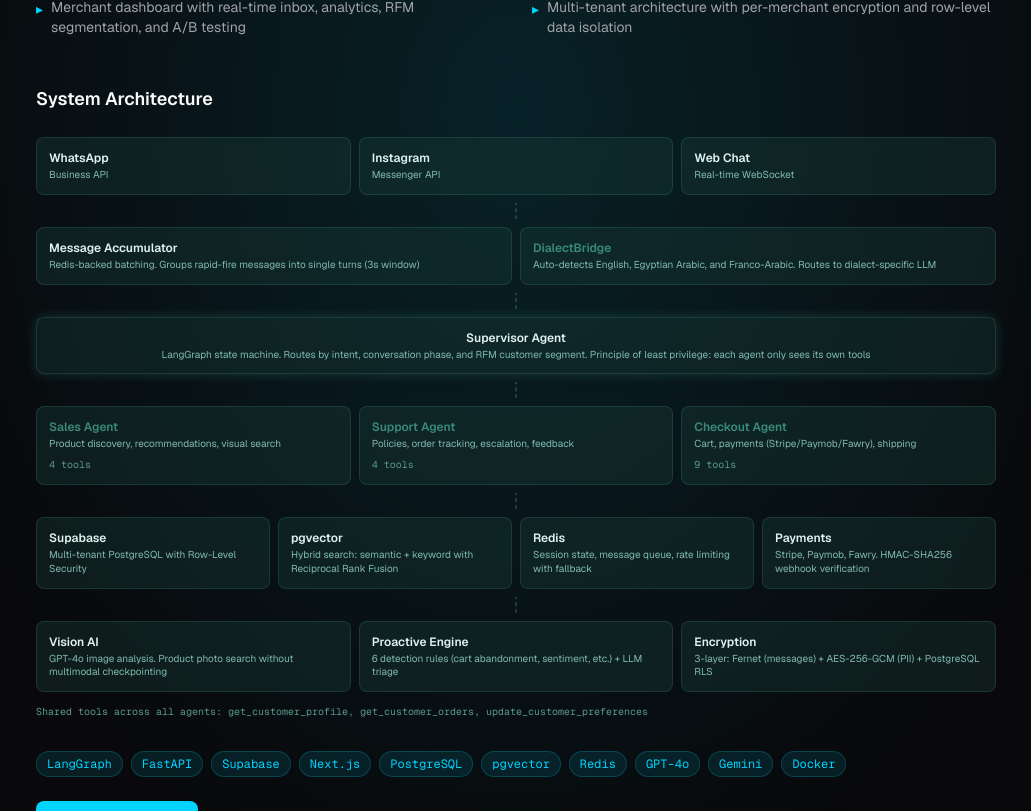
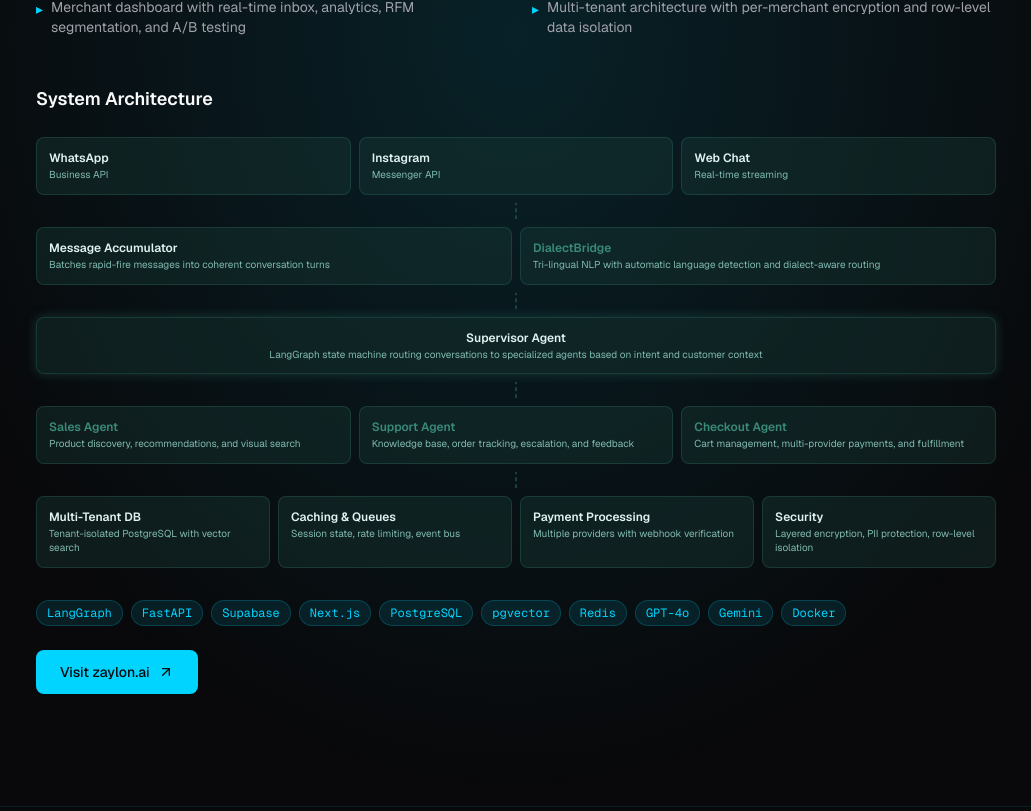
Before and after one commit to Ab-Romia/romia.dev, a Next.js app: page / in a window 1280 px wide. Shown: the part 1514-2325 px from the top of the page, without its empty margins (124-1155 px from the left). Built offline with nearby package versions, Linux system fonts and the light colour scheme.

Commit message:
Simplify architecture diagram to high-level system shape

```diff
--- a/src/components/sections/zaylon-architecture.tsx
+++ b/src/components/sections/zaylon-architecture.tsx
@@ -1,33 +1,12 @@
 "use client";
-
-import { useState } from "react";
 
 const E = {
   primary: "#3A8A7A",
-  dark: "#1B3A35",
   bg: "rgba(27, 58, 53, 0.4)",
   border: "rgba(58, 138, 122, 0.25)",
-  borderHover: "rgba(58, 138, 122, 0.5)",
   text: "#e0f2f1",
   muted: "#80bbb2",
   dim: "#5a9a90",
-};
-
-type AgentId = "sales" | "support" | "checkout";
-
-const agentData: Record<AgentId, { tools: string[]; desc: string }> = {
-  sales: {
-    desc: "Product discovery, recommendations, visual search",
-    tools: ["search_products", "get_product_details", "send_product_card", "search_by_image"],
-  },
-  support: {
-    desc: "Policies, order tracking, escalation, feedback",
-    tools: ["search_knowledge_base", "check_order_status", "escalate_to_human", "collect_feedback"],
-  },
-  checkout: {
-    desc: "Cart, payments (Stripe/Paymob/Fawry), shipping",
-    tools: ["get_cart", "add_to_cart", "remove_from_cart", "initiate_checkout", "create_cod_order", "create_stripe_payment", "create_paymob_payment", "create_fawry_payment", "create_wallet_payment"],
-  },
 };
 
 function Box({
@@ -35,32 +14,21 @@
   sub,
   accent,
   pulse,
-  children,
-  onClick,
-  active,
   className = "",
 }: {
   label: string;
   sub?: string;
   accent?: boolean;
   pulse?: boolean;
-  children?: React.ReactNode;
-  onClick?: () => void;
-  active?: boolean;
   className?: string;
 }) {
   return (
     <div
-      onClick={onClick}
-      className={`rounded-lg border p-3 transition-all duration-200 ${onClick ? "cursor-pointer" : ""} ${className}`}
+      className={`rounded-lg border p-3 transition-all duration-200 ${className}`}
       style={{
         background: E.bg,
-        borderColor: active ? E.borderHover : E.border,
-        boxShadow: pulse
-          ? `0 0 12px rgba(58,138,122,0.3)`
-          : active
-          ? `0 0 8px rgba(58,138,122,0.2)`
-          : undefined,
+        borderColor: E.border,
+        boxShadow: pulse ? `0 0 12px rgba(58,138,122,0.3)` : undefined,
       }}
     >
       <p className="text-xs font-semibold" style={{ color: accent ? E.primary : E.text }}>
@@ -71,7 +39,6 @@
           {sub}
         </p>
       )}
-      {children}
     </div>
   );
 }
@@ -88,99 +55,51 @@
 }
 
 export function ZaylonArchitecture() {
-  const [selected, setSelected] = useState<AgentId | null>(null);
-  const agent = selected ? agentData[selected] : null;
-
   return (
     <div className="space-y-1">
-      {/* Row 1: Entry points */}
+      {/* Messaging channels */}
       <div className="grid grid-cols-3 gap-2">
         <Box label="WhatsApp" sub="Business API" />
         <Box label="Instagram" sub="Messenger API" />
-        <Box label="Web Chat" sub="Real-time WebSocket" />
+        <Box label="Web Chat" sub="Real-time streaming" />
       </div>
 
       <Arrow />
 
-      {/* Row 2: Message processing layer */}
+      {/* Message processing */}
       <div className="grid grid-cols-2 gap-2">
-        <Box label="Message Accumulator" sub="Redis-backed batching. Groups rapid-fire messages into single turns (3s window)" />
-        <Box label="DialectBridge" sub="Auto-detects English, Egyptian Arabic, and Franco-Arabic. Routes to dialect-specific LLM" accent />
+        <Box label="Message Accumulator" sub="Batches rapid-fire messages into coherent conversation turns" />
+        <Box label="DialectBridge" sub="Tri-lingual NLP with automatic language detection and dialect-aware routing" accent />
       </div>
 
       <Arrow />
 
-      {/* Row 3: Supervisor */}
+      {/* Supervisor */}
       <Box
         label="Supervisor Agent"
-        sub="LangGraph state machine. Routes by intent, conversation phase, and RFM customer segment. Principle of least privilege: each agent only sees its own tools"
+        sub="LangGraph state machine routing conversations to specialized agents based on intent and customer context"
         pulse
         className="text-center"
       />
 
       <Arrow />
 
-      {/* Row 4: Specialist agents */}
+      {/* Specialist agents */}
       <div className="grid grid-cols-3 gap-2">
-        {(["sales", "support", "checkout"] as const).map((id) => (
-          <Box
-            key={id}
-            label={`${id.charAt(0).toUpperCase() + id.slice(1)} Agent`}
-            sub={agentData[id].desc}
-            onClick={() => setSelected(selected === id ? null : id)}
-            active={selected === id}
-            accent
-          >
-            <p className="text-[10px] mt-1.5 font-mono" style={{ color: E.dim }}>
-              {agentData[id].tools.length} tools
-            </p>
-          </Box>
-        ))}
-      </div>
-
-      {/* Tool expansion */}
-      {agent && (
-        <div
-          className="rounded-lg border p-3 mt-1"
-          style={{ background: E.bg, borderColor: E.borderHover }}
-        >
-          <div className="flex flex-wrap gap-1.5">
-            {agent.tools.map((t) => (
-              <span
-                key={t}
-                className="text-[10px] font-mono px-2 py-0.5 rounded"
-                style={{ background: "rgba(58,138,122,0.15)", color: E.muted }}
-              >
-                {t}
-              </span>
-            ))}
-          </div>
-        </div>
-      )}
-
-      <Arrow />
-
-      {/* Row 5: Infrastructure layer */}
-      <div className="grid grid-cols-4 gap-2">
-        <Box label="Supabase" sub="Multi-tenant PostgreSQL with Row-Level Security" />
-        <Box label="pgvector" sub="Hybrid search: semantic + keyword with Reciprocal Rank Fusion" />
-        <Box label="Redis" sub="Session state, message queue, rate limiting with fallback" />
-        <Box label="Payments" sub="Stripe, Paymob, Fawry. HMAC-SHA256 webhook verification" />
+        <Box label="Sales Agent" sub="Product discovery, recommendations, and visual search" accent />
+        <Box label="Support Agent" sub="Knowledge base, order tracking, escalation, and feedback" accent />
+        <Box label="Checkout Agent" sub="Cart management, multi-provider payments, and fulfillment" accent />
       </div>
 
       <Arrow />
 
-      {/* Row 6: Intelligence layer */}
-      <div className="grid grid-cols-3 gap-2">
-        <Box label="Vision AI" sub="GPT-4o image analysis. Product photo search without multimodal checkpointing" />
-        <Box label="Proactive Engine" sub="6 detection rules (cart abandonment, sentiment, etc.) + LLM triage" />
-        <Box label="Encryption" sub="3-layer: Fernet (messages) + AES-256-GCM (PII) + PostgreSQL RLS" />
+      {/* Infrastructure */}
+      <div className="grid grid-cols-2 md:grid-cols-4 gap-2">
+        <Box label="Multi-Tenant DB" sub="Tenant-isolated PostgreSQL with vector search" />
+        <Box label="Caching & Queues" sub="Session state, rate limiting, event bus" />
+        <Box label="Payment Processing" sub="Multiple providers with webhook verification" />
+        <Box label="Security" sub="Layered encryption, PII protection, row-level isolation" />
       </div>
-
-      {/* Shared tools */}
-      <p className="text-[10px] font-mono mt-3" style={{ color: E.dim }}>
-        Shared tools across all agents: get_customer_profile, get_customer_orders, update_customer_preferences
-      </p>
     </div>
   );
 }
```
